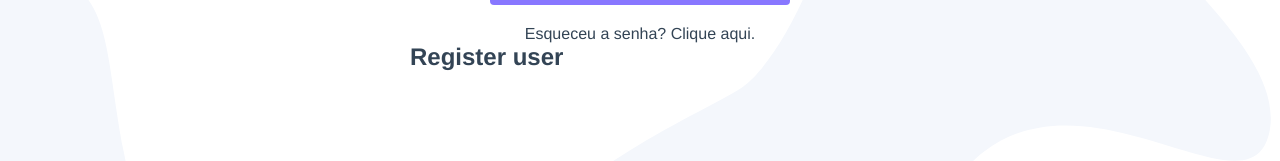
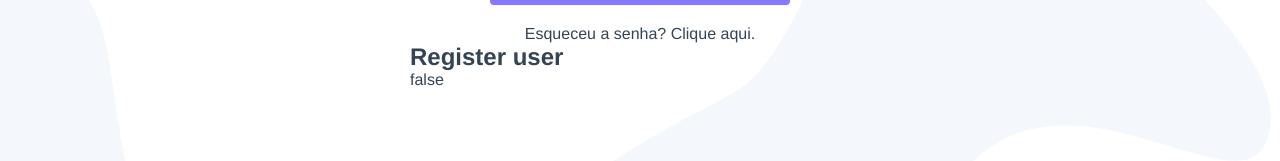
Before and after one commit to Fabricio-Guima/ranek-vue-3, a Vue app: page /login in a window 1280 px wide. Shown: the part 358-519 px from the top of the page. Built offline with nearby package versions, Linux system fonts and the light colour scheme.

Commit message:
getUser and isLogged

```diff
--- a/src/views/LoginView.vue
+++ b/src/views/LoginView.vue
@@ -13,17 +13,27 @@
       <a href="/" target="_blank">Esqueceu a senha? Clique aqui.</a>
     </p>
     <RegisterUser />
+    <p>{{ userStore.isLogged }}</p>
+    <p>{{ userStore.user.value }}</p>
   </section>
 </template>
 
 <script setup>
 import RegisterUser from "@/components/RegisterUser.vue";
 import { reactive, ref } from "vue";
+import { storeToRefs } from "pinia";
+import { useUserStore } from "@/stores/user.js";
+
+const userStore = useUserStore();
+
 const login = reactive({
   email: "fabricioguimaraes55@gmail.com",
   password: "password",
 });
-const signin = () => {};
+const signin = () => {
+  userStore.isLogged = true;
+  userStore.getUser(login.email);
+};
 </script>
 
 <style scoped>
```
